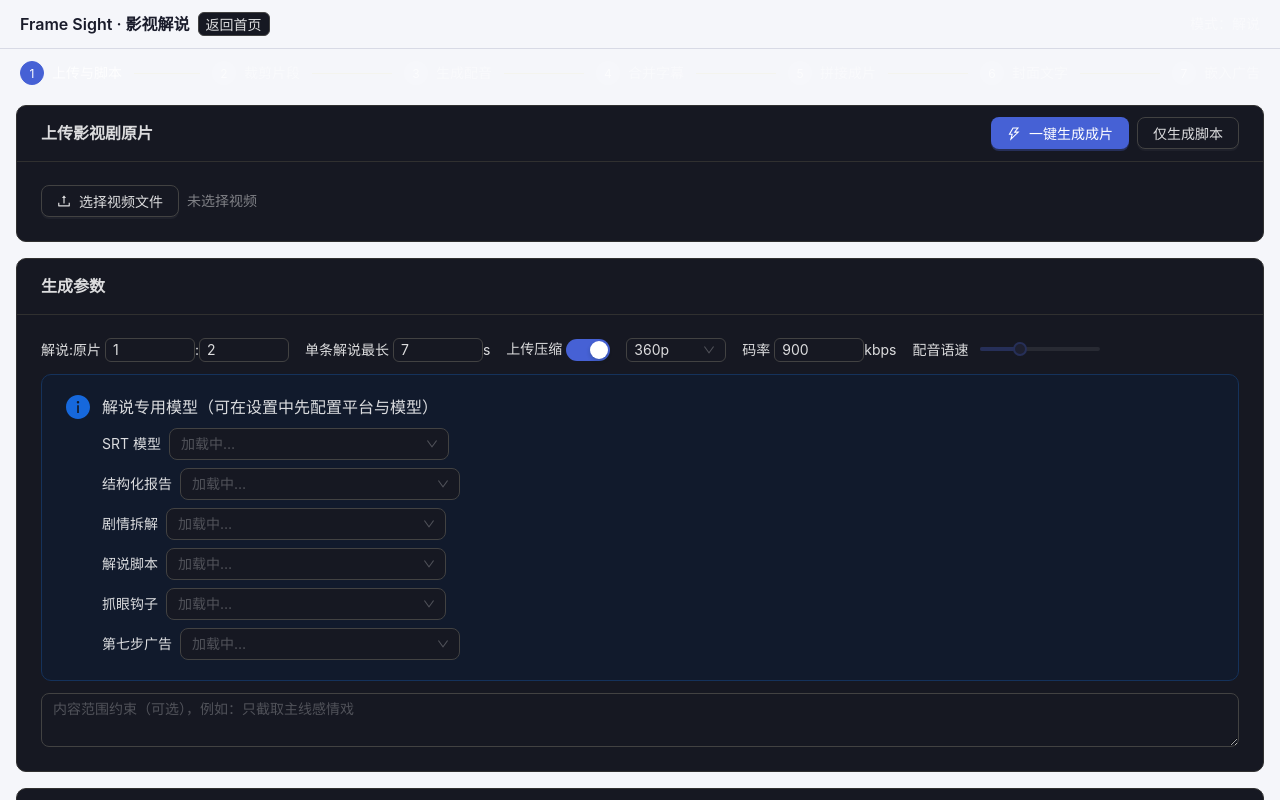
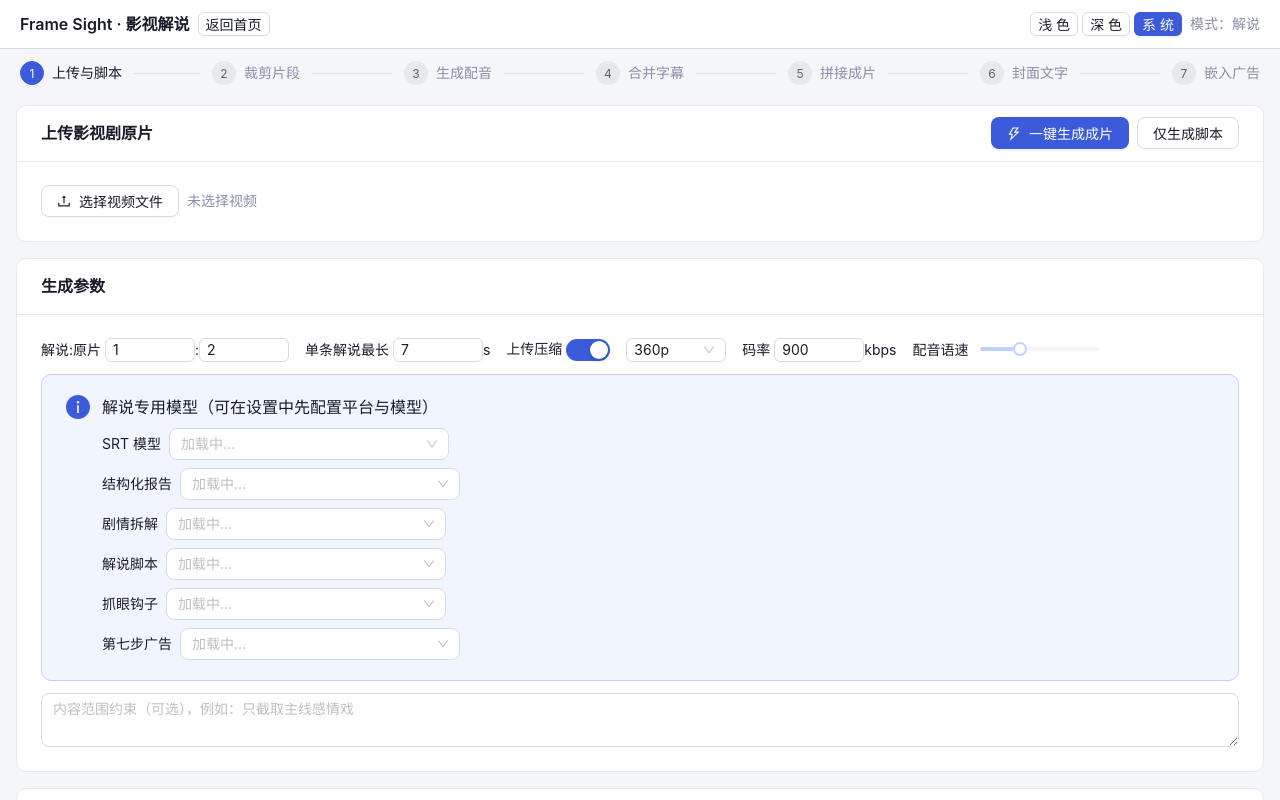
Before and after one commit to ComfortableLiu/frame-sight, a React (Vite) app in the folder apps/frontend/: page / in a window 1280 px wide. Both pictures are taken after a click on the button 860 px from the left and 495 px from the top of the page. Built offline with nearby package versions, Linux system fonts and the light colour scheme.

Commit message:
fix: antd 主题跟随全局 light/dark/system
ConfigProvider 按 useTheme.resolved 切换算法与色板，
解说页顶栏增加浅色/深色/系统切换，背景改用 CSS 变量。

```diff
--- a/apps/frontend/src/main.tsx
+++ b/apps/frontend/src/main.tsx
@@ -3,7 +3,7 @@ import { ensureViewPoint } from './ipc.js';
 // ── window.viewPoint 安全代理（preload 未就绪时不崩溃） ──
 ensureViewPoint();
 
-import React from 'react';
+import React, { useMemo } from 'react';
 import { createRoot } from 'react-dom/client';
 import { Provider } from 'react-redux';
 import { ConfigProvider, theme as antdTheme } from 'antd';
@@ -15,6 +15,7 @@ import { SettingsPage } from './modules/pages/SettingsPage.js';
 import { HomePage } from './modules/pages/HomePage.js';
 import { CommentaryLayout } from './modules/commentary/CommentaryLayout.js';
 import { ErrorBoundary } from './modules/ErrorBoundary.js';
+import { useTheme } from './hooks/useTheme.js';
 import './styles.css';
 
 // ── 主题初始化（React 挂载前，避免闪烁） ──
@@ -42,25 +43,46 @@ function AppRouter(): JSX.Element {
   }
 }
 
-function App(): JSX.Element {
+/** antd 主题跟随全局 light/dark/system，并与 CSS 变量色板对齐。 */
+function ThemedApp(): JSX.Element {
+  const { resolved } = useTheme();
+  const isDark = resolved === 'dark';
+
+  const themeConfig = useMemo(
+    () => ({
+      algorithm: isDark ? antdTheme.darkAlgorithm : antdTheme.defaultAlgorithm,
+      token: {
+        colorPrimary: isDark ? '#4f6ef7' : '#3b5bdb',
+        colorInfo: isDark ? '#4f6ef7' : '#3b5bdb',
+        colorSuccess: isDark ? '#34d399' : '#10b981',
+        colorWarning: isDark ? '#fbbf24' : '#d97706',
+        colorError: isDark ? '#f87171' : '#dc2626',
+        borderRadius: 8,
+        colorBgBase: isDark ? '#0f1117' : '#f5f6fa',
+        colorBgContainer: isDark ? '#161822' : '#ffffff',
+        colorBgElevated: isDark ? '#1e2030' : '#ffffff',
+        colorBgLayout: isDark ? '#0f1117' : '#f5f6fa',
+        colorBorder: isDark ? '#2a2d42' : '#d8dae5',
+        colorBorderSecondary: isDark ? '#2a2d42' : '#e8e9f0',
+        colorText: isDark ? '#e4e6f0' : '#1a1c2b',
+        colorTextSecondary: isDark ? '#8b8fa8' : '#5c6078',
+        colorTextTertiary: isDark ? '#5c6078' : '#8b8fa8',
+      },
+    }),
+    [isDark],
+  );
+
   return (
-    <ConfigProvider
-      locale={zhCN}
-      theme={{
-        algorithm: antdTheme.darkAlgorithm,
-        token: {
-          colorPrimary: '#4f6ef7',
-          borderRadius: 8,
-          colorBgContainer: '#161822',
-          colorBgElevated: '#1e2030',
-        },
-      }}
-    >
+    <ConfigProvider locale={zhCN} theme={themeConfig}>
       <RouterProvider>
         <AppRouter />
       </RouterProvider>
     </ConfigProvider>
   );
+}
+
+function App(): JSX.Element {
+  return <ThemedApp />;
 }
 
 const container = document.getElementById('root');
--- a/apps/frontend/src/modules/commentary/CommentaryLayout.tsx
+++ b/apps/frontend/src/modules/commentary/CommentaryLayout.tsx
@@ -9,6 +9,7 @@ import {
   setFlowMode,
 } from '../../store/commentarySlice.js';
 import { useRouter, stepToRoute, routeToStep } from '../router/Router.js';
+import { useTheme } from '../../hooks/useTheme.js';
 import { Step1Page } from './Step1Page.js';
 import { Step2Page } from './Step2Page.js';
 import { Step3Page } from './Step3Page.js';
@@ -26,6 +27,30 @@ const STEP_TITLES = [
   '封面文字',
   '嵌入广告',
 ];
+
+function ThemeSwitcherMini(): JSX.Element {
+  const { mode, setMode } = useTheme();
+  return (
+    <Space size={4}>
+      {(
+        [
+          ['light', '浅色'],
+          ['dark', '深色'],
+          ['system', '系统'],
+        ] as const
+      ).map(([key, label]) => (
+        <Button
+          key={key}
+          size="small"
+          type={mode === key ? 'primary' : 'default'}
+          onClick={() => setMode(key)}
+        >
+          {label}
+        </Button>
+      ))}
+    </Space>
+  );
+}
 
 export function CommentaryLayout(): JSX.Element {
   const dispatch = useDispatch();
@@ -77,14 +102,15 @@ export function CommentaryLayout(): JSX.Element {
   };
 
   return (
-    <div style={{ minHeight: '100vh', background: 'var(--bg-base, #0f1117)', color: 'var(--text-primary, #e4e6f0)' }}>
+    <div style={{ minHeight: '100vh', background: 'var(--bg-base)', color: 'var(--text-primary)' }}>
       <div
         style={{
           display: 'flex',
           alignItems: 'center',
           justifyContent: 'space-between',
           padding: '12px 20px',
-          borderBottom: '1px solid var(--border, #2a2d42)',
+          borderBottom: '1px solid var(--border)',
+          background: 'var(--bg-surface)',
         }}
       >
         <Space>
@@ -101,7 +127,10 @@ export function CommentaryLayout(): JSX.Element {
             返回首页
           </Button>
         </Space>
-        <Typography.Text type="secondary">模式：{flowMode === 'normal' ? '解说' : 'Agent'}</Typography.Text>
+        <Space>
+          <ThemeSwitcherMini />
+          <Typography.Text type="secondary">模式：{flowMode === 'normal' ? '解说' : 'Agent'}</Typography.Text>
+        </Space>
       </div>
       <div style={{ padding: '12px 20px 0' }}>
         <Steps
```
